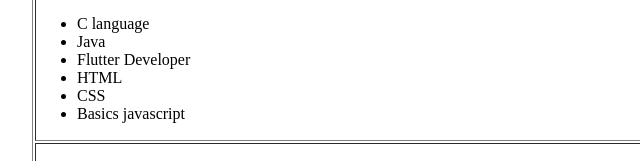
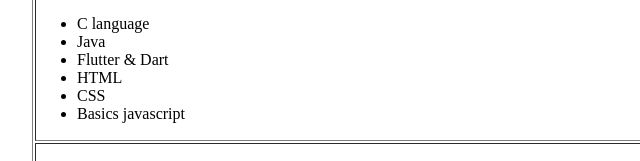
Before and after one commit to himanshusrivastava078/cv, a plain HTML site: page index.html in a window 1280 px wide. Shown: the part 614-775 px from the top of the page, 258-898 px from the left. Drawn offline with Linux system fonts and the light colour scheme.

Commit message:
Update index.html

```diff
--- a/index.html
+++ b/index.html
@@ -43,7 +43,7 @@
                        <li>C language</li>
 
                         <li>Java</li>
-                        <li>Flutter Developer</li>
+                        <li>Flutter & Dart </li>
 
                         <li>HTML</li>
                         <li>CSS</li>
```
